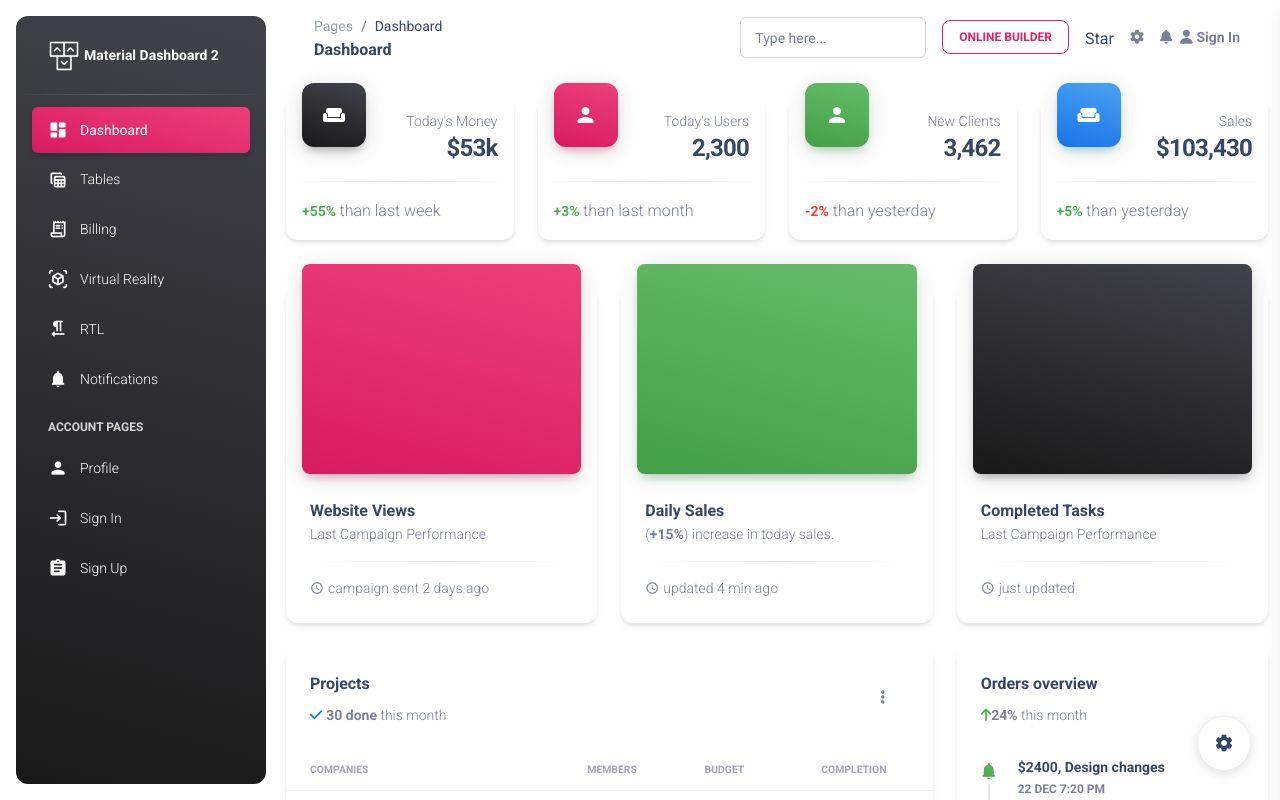
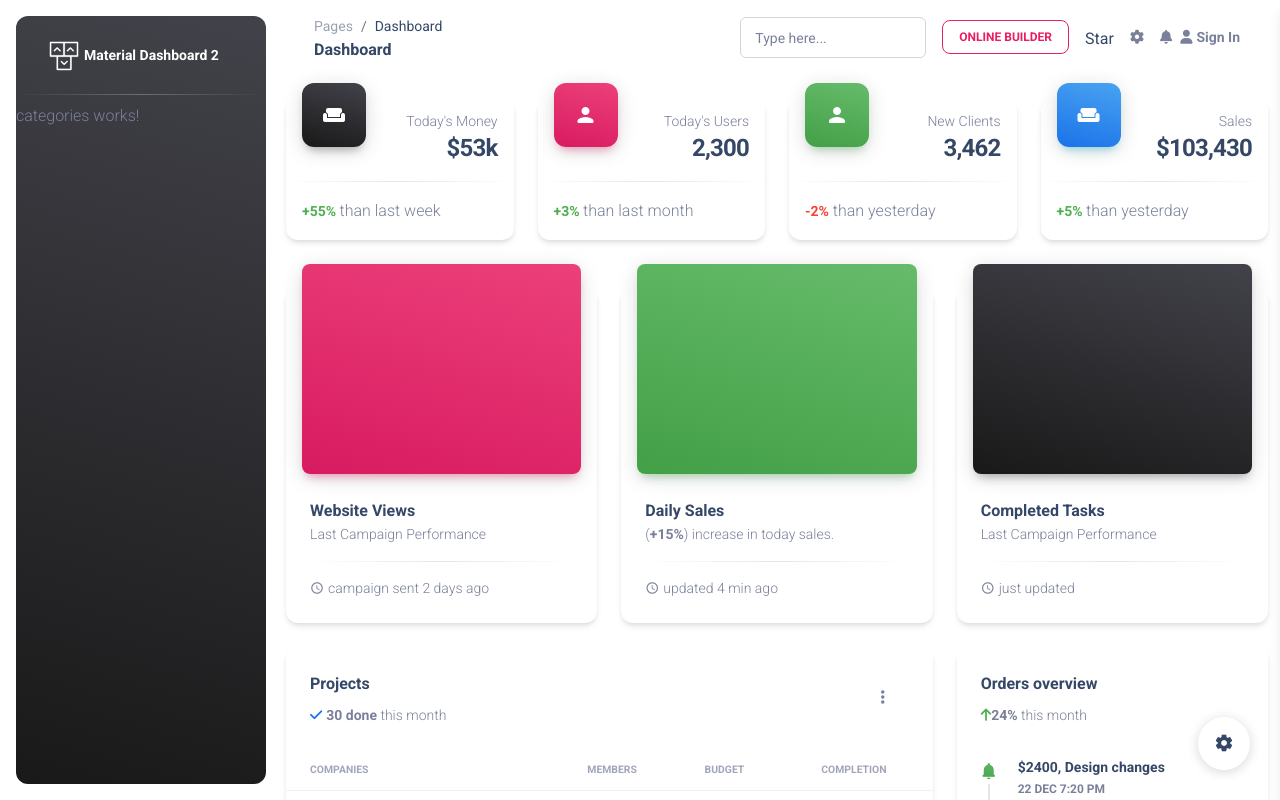
Before and after one commit to koustakken/dashboard, an Angular app: page / in a window 1280 px wide. Shown: the top 800 px of the page. Built offline with nearby package versions, Linux system fonts and the light colour scheme.

Commit message:
add data-hadler service and categories component [stage23]

```diff
--- a/src/app/app.component.html
+++ b/src/app/app.component.html
@@ -4,92 +4,14 @@
 	<div class="sidenav-header">
 		<i class="fas fa-times p-3 cursor-pointer text-white opacity-5 position-absolute end-0 top-0 d-none d-xl-none"
 			aria-hidden="true" id="iconSidenav"></i>
-		<a class="navbar-brand m-0" href=" https://demos.creative-tim.com/material-dashboard/pages/dashboard "
-			target="_blank">
+		<a class="navbar-brand m-0" href="#">
 			<img src="../assets/img/logo-ct.png" class="navbar-brand-img h-100" alt="main_logo">
 			<span class="ms-1 font-weight-bold text-white">Material Dashboard 2</span>
 		</a>
 	</div>
 	<hr class="horizontal light mt-0 mb-2">
-	<div class="collapse navbar-collapse  w-auto " id="sidenav-collapse-main">
-		<ul class="navbar-nav">
-			<li class="nav-item">
-				<a class="nav-link text-white active bg-gradient-primary" href="../pages/dashboard.html">
-					<div class="text-white text-center me-2 d-flex align-items-center justify-content-center">
-						<i class="material-icons opacity-10">dashboard</i>
-					</div>
-					<span class="nav-link-text ms-1">Dashboard</span>
-				</a>
-			</li>
-			<li class="nav-item">
-				<a class="nav-link text-white " href="../pages/tables.html">
-					<div class="text-white text-center me-2 d-flex align-items-center justify-content-center">
-						<i class="material-icons opacity-10">table_view</i>
-					</div>
-					<span class="nav-link-text ms-1">Tables</span>
-				</a>
-			</li>
-			<li class="nav-item">
-				<a class="nav-link text-white " href="../pages/billing.html">
-					<div class="text-white text-center me-2 d-flex align-items-center justify-content-center">
-						<i class="material-icons opacity-10">receipt_long</i>
-					</div>
-					<span class="nav-link-text ms-1">Billing</span>
-				</a>
-			</li>
-			<li class="nav-item">
-				<a class="nav-link text-white " href="../pages/virtual-reality.html">
-					<div class="text-white text-center me-2 d-flex align-items-center justify-content-center">
-						<i class="material-icons opacity-10">view_in_ar</i>
-					</div>
-					<span class="nav-link-text ms-1">Virtual Reality</span>
-				</a>
-			</li>
-			<li class="nav-item">
-				<a class="nav-link text-white " href="../pages/rtl.html">
-					<div class="text-white text-center me-2 d-flex align-items-center justify-content-center">
-						<i class="material-icons opacity-10">format_textdirection_r_to_l</i>
-					</div>
-					<span class="nav-link-text ms-1">RTL</span>
-				</a>
-			</li>
-			<li class="nav-item">
-				<a class="nav-link text-white " href="../pages/notifications.html">
-					<div class="text-white text-center me-2 d-flex align-items-center justify-content-center">
-						<i class="material-icons opacity-10">notifications</i>
-					</div>
-					<span class="nav-link-text ms-1">Notifications</span>
-				</a>
-			</li>
-			<li class="nav-item mt-3">
-				<h6 class="ps-4 ms-2 text-uppercase text-xs text-white font-weight-bolder opacity-8">Account pages</h6>
-			</li>
-			<li class="nav-item">
-				<a class="nav-link text-white " href="../pages/profile.html">
-					<div class="text-white text-center me-2 d-flex align-items-center justify-content-center">
-						<i class="material-icons opacity-10">person</i>
-					</div>
-					<span class="nav-link-text ms-1">Profile</span>
-				</a>
-			</li>
-			<li class="nav-item">
-				<a class="nav-link text-white " href="../pages/sign-in.html">
-					<div class="text-white text-center me-2 d-flex align-items-center justify-content-center">
-						<i class="material-icons opacity-10">login</i>
-					</div>
-					<span class="nav-link-text ms-1">Sign In</span>
-				</a>
-			</li>
-			<li class="nav-item">
-				<a class="nav-link text-white " href="../pages/sign-up.html">
-					<div class="text-white text-center me-2 d-flex align-items-center justify-content-center">
-						<i class="material-icons opacity-10">assignment</i>
-					</div>
-					<span class="nav-link-text ms-1">Sign Up</span>
-				</a>
-			</li>
-		</ul>
-	</div>
+	<!--Categories-->
+	<app-categories></app-categories>
 </aside>
 <main class="main-content position-relative max-height-vh-100 h-100 border-radius-lg ">
 	<!-- Navbar -->
--- a/src/app/app.module.ts
+++ b/src/app/app.module.ts
@@ -3,10 +3,12 @@ import { BrowserModule } from '@angular/platform-browser';
 
 import { AppComponent } from './app.component';
 import { BrowserAnimationsModule } from '@angular/platform-browser/animations';
+import { CategoriesComponent } from './views/categories/categories.component';
 
 @NgModule({
 	declarations: [
-    AppComponent
+		AppComponent,
+		CategoriesComponent
 	],
 	imports: [
 		BrowserModule,
--- /dev/null
+++ b/src/app/views/categories/categories.component.html
@@ -0,0 +1 @@
+<p>categories works!</p>
--- /dev/null
+++ b/src/app/views/categories/categories.component.ts
@@ -0,0 +1,15 @@
+import { Component, OnInit } from '@angular/core';
+
+@Component({
+	selector: 'app-categories',
+	templateUrl: './categories.component.html',
+	styleUrls: ['./categories.component.css']
+})
+export class CategoriesComponent implements OnInit {
+
+	constructor() { }
+
+	ngOnInit(): void {
+
+	}
+}
```
Also changed, not shown: src/app/service/data-handler.service.ts (added, +9 -0 lines), src/app/views/categories/categories.component.css (added), 2 other files (tests, documents, lock files or other folders). Lines whose indentation alone changed are shown as unchanged.
